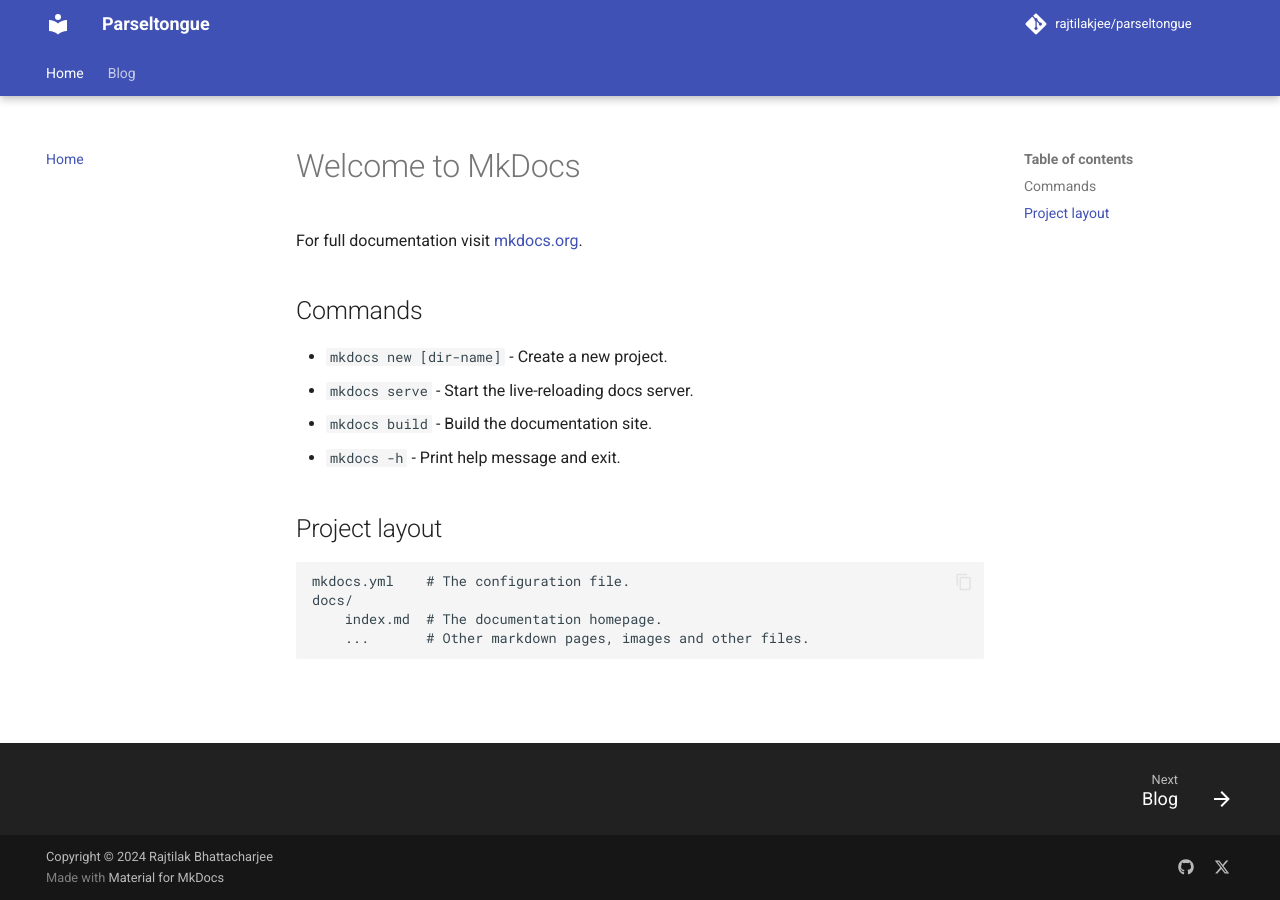
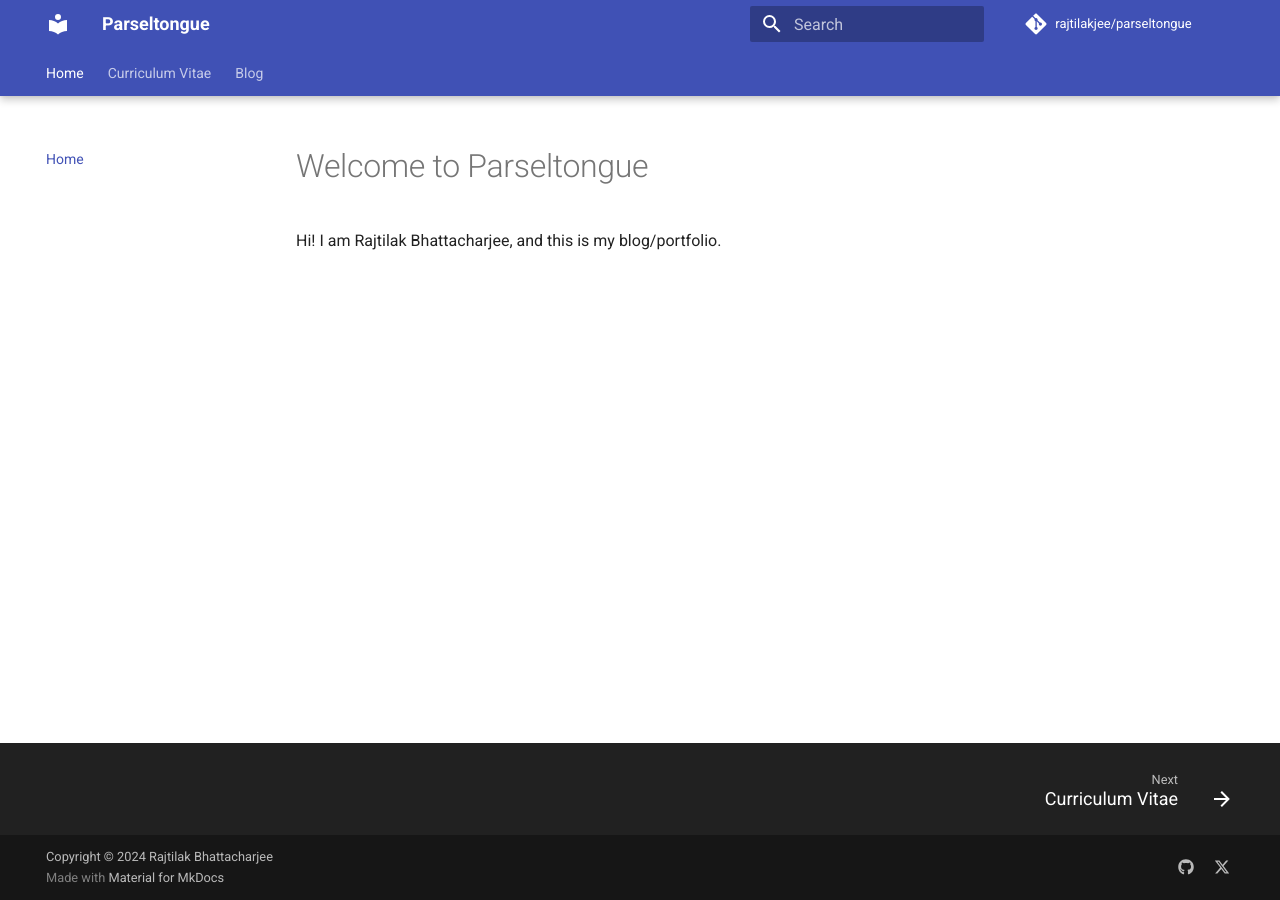
Before and after one commit to rajtilakjee/parseltongue, an MkDocs documentation site: the page built from docs/index.md, in a window 1280 px wide. Built offline with MkDocs 1.6.1 and Material for MkDocs 9.7.7, drawn with Linux system fonts in a browser that asks for light colours; comment, search, counter and statistics services are not loaded.

Commit message:
Add CV, portfolio

```diff
--- a/docs/index.md
+++ b/docs/index.md
@@ -1,17 +1,3 @@
-# Welcome to MkDocs
+# Welcome to Parseltongue
 
-For full documentation visit [mkdocs.org](https://www.mkdocs.org).
-
-## Commands
-
-* `mkdocs new [dir-name]` - Create a new project.
-* `mkdocs serve` - Start the live-reloading docs server.
-* `mkdocs build` - Build the documentation site.
-* `mkdocs -h` - Print help message and exit.
-
-## Project layout
-
-    mkdocs.yml    # The configuration file.
-    docs/
-        index.md  # The documentation homepage.
-        ...       # Other markdown pages, images and other files.
+Hi! I am Rajtilak Bhattacharjee, and this is my blog/portfolio.
--- a/mkdocs.yml
+++ b/mkdocs.yml
@@ -44,6 +44,7 @@
 
 # Plugins
 plugins:
+  - search
   - tags:
       enabled: true
   - blog:
@@ -53,6 +54,7 @@
 # Navigation
 nav:
     - Home: index.md
+    - Curriculum Vitae: curriculum-vitae.md
     - Blog:
         - blog/index.md
 
```
Also changed, not shown: docs/blog/index.md (added, +1 -0 lines), docs/curriculum-vitae.md (added, +109 -0 lines), docs/portfolio.md (added, +1 -0 lines).
